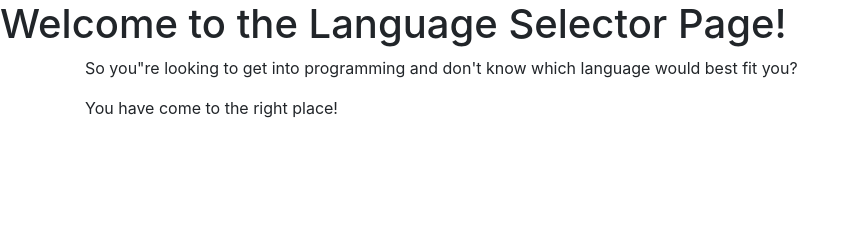
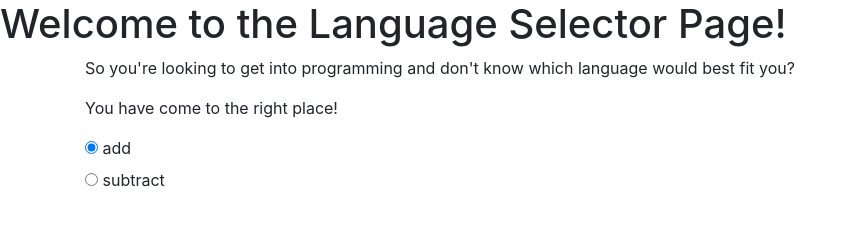
Before and after one commit to glenbuck503/program-selector, a plain HTML site: page index.html in a window 1280 px wide. Shown: the whole page, without its empty margins (0-859 px from the left). Drawn offline with Linux system fonts and the light colour scheme.

Commit message:
add first radio buttons

```diff
--- a/index.html
+++ b/index.html
@@ -12,8 +12,19 @@
   <h1>Welcome to the Language Selector Page!</h1>
 
   <div class="container">
-    <p>So you"re looking to get into programming and don't know which language would best fit you?</p>
+    <p>So you're looking to get into programming and don't know which language would best fit you?</p>
     <p>You have come to the right place!</p>
+    <div class="radio">
+      <label>
+        <input type="radio" name="operator" value="yes" checked>
+        add
+      </label>
+    </div>
+    <div class="radio">
+      <label>
+        <input type="radio" name="operator" value="no">
+        subtract
+      </label>
   </div>
 
 
```
